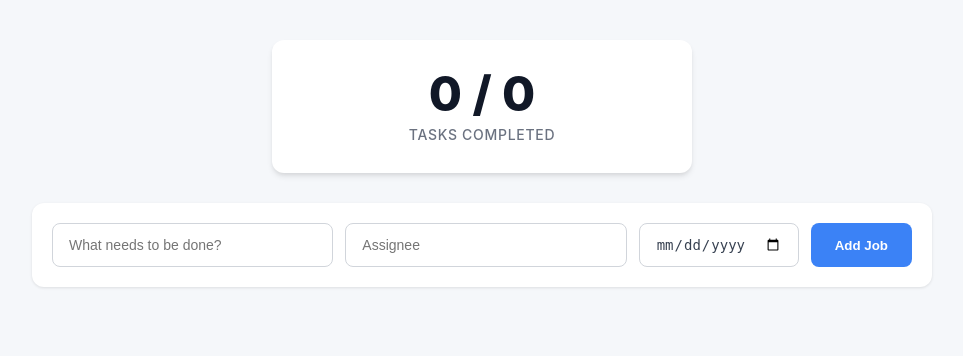
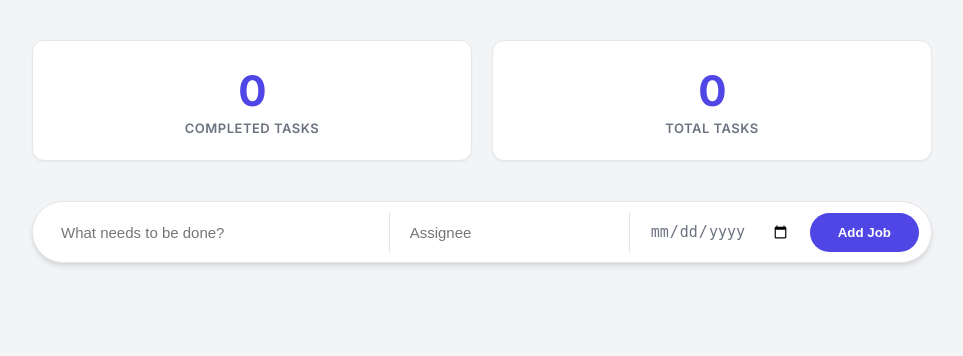
Before and after one commit to HasinduUdantha/python-projects, a Flask app: page / in a window 1280 px wide. Shown: the top 356 px of the page, without its empty margins (158-1121 px from the left). Run offline with Flask 3, Linux system fonts and the light colour scheme; data that the repository does not hold is empty.

Commit message:
refactor index.html for improved layout and styling; enhance job management interface with responsive design and updated elements

```diff
--- a/WorkStream/templates/index.html
+++ b/WorkStream/templates/index.html
@@ -3,15 +3,34 @@
 <head>
     <meta charset="UTF-8">
     <meta name="viewport" content="width=device-width, initial-scale=1.0">
-    <title>SprintLite - Python Version</title>
+    <title>SprintLite</title>
+    <link href="https://fonts.googleapis.com/css2?family=Inter:wght@400;500;600;700&display=swap" rel="stylesheet">
+
     <style>
-        /* --- Global Styles --- */
+        :root {
+            /* Modern SaaS Color Palette */
+            --bg-body: #F3F4F6;
+            --bg-card: #FFFFFF;
+            --primary: #4F46E5; /* Indigo */
+            --primary-hover: #4338CA;
+            --text-main: #111827;
+            --text-secondary: #6B7280;
+            --border: #E5E7EB;
+            --success-bg: #D1FAE5;
+            --success-text: #065F46;
+            --danger-text: #DC2626;
+            --shadow-sm: 0 1px 2px 0 rgba(0, 0, 0, 0.05);
+            --shadow-md: 0 4px 6px -1px rgba(0, 0, 0, 0.1), 0 2px 4px -1px rgba(0, 0, 0, 0.06);
+            --radius: 12px;
+        }
+
         body {
-            font-family: -apple-system, BlinkMacSystemFont, "Segoe UI", Roboto, Helvetica, Arial, sans-serif;
-            background-color: #F5F7FA;
-            color: #1F2937;
+            font-family: 'Inter', sans-serif;
+            background-color: var(--bg-body);
+            color: var(--text-main);
+            margin: 0;
             padding: 40px 20px;
-            margin: 0;
+            -webkit-font-smoothing: antialiased;
         }
 
         .container {
@@ -19,156 +38,224 @@
             margin: 0 auto;
         }
 
-        /* --- Header / Stats Card --- */
+        /* --- Header Stats --- */
         .header {
-            display: flex;
-            justify-content: center;
-            margin-bottom: 30px;
+            display: grid;
+            grid-template-columns: 1fr 1fr;
+            gap: 20px;
+            margin-bottom: 40px;
         }
 
-        .card {
-            background: white;
-            padding: 30px 60px;
-            border-radius: 12px;
+        .stat-card {
+            background: var(--bg-card);
+            padding: 24px;
+            border-radius: var(--radius);
+            box-shadow: var(--shadow-sm);
             text-align: center;
-            box-shadow: 0 4px 6px -1px rgba(0, 0, 0, 0.1), 0 2px 4px -1px rgba(0, 0, 0, 0.06);
-            min-width: 300px;
+            border: 1px solid var(--border);
+            transition: transform 0.2s ease, box-shadow 0.2s ease;
+        }
+
+        .stat-card:hover {
+            transform: translateY(-2px);
+            box-shadow: var(--shadow-md);
         }
 
         .big-number {
-            font-size: 48px;
-            font-weight: 800;
-            color: #111827;
-            line-height: 1;
-            margin-bottom: 8px;
+            font-size: 42px;
+            font-weight: 700;
+            color: var(--primary);
+            margin-bottom: 4px;
+            letter-spacing: -1px;
         }
 
         .label {
-            color: #6B7280;
-            font-size: 14px;
-            font-weight: 500;
+            color: var(--text-secondary);
+            font-size: 13px;
+            font-weight: 600;
             text-transform: uppercase;
-            letter-spacing: 0.05em;
+            letter-spacing: 0.5px;
         }
 
-        /* --- Input Form (Add Job) --- */
+        /* --- Add Job Section --- */
         .input-group {
+            background: var(--bg-card);
+            padding: 8px; /* Tight padding for a "bar" look */
+            border-radius: 50px; /* Pill shape */
             display: flex;
-            gap: 12px;
-            background: white;
-            padding: 20px;
-            border-radius: 12px;
+            box-shadow: var(--shadow-md);
             margin-bottom: 30px;
-            box-shadow: 0 1px 3px 0 rgba(0, 0, 0, 0.1);
+            border: 1px solid var(--border);
+            align-items: center;
         }
 
-        /* --- Common Input Styles --- */
-        input, select {
-            padding: 12px 16px;
-            border: 1px solid #D1D5DB;
-            border-radius: 8px;
-            font-size: 14px;
+        .input-group input {
+            border: none;
+            padding: 12px 20px;
+            font-size: 15px;
             outline: none;
-            transition: all 0.2s;
-            color: #374151;
+            background: transparent;
         }
 
-        /* Flex sizing for inputs */
-        input[type="text"] { flex: 2; }
-        input[type="date"] { flex: 1; }
-        select { flex: 1; cursor: pointer; background-color: white; }
+        .input-group input#new-title { flex: 2; border-right: 1px solid var(--border); }
+        .input-group input#new-assignee { flex: 1; border-right: 1px solid var(--border); }
+        .input-group input#new-date { width: 140px; color: var(--text-secondary); }
 
-        /* Focus State (The Blue Ring) */
-        input:focus, select:focus {
-            border-color: #3B82F6;
-            box-shadow: 0 0 0 3px rgba(59, 130, 246, 0.2);
+        .add-btn {
+            background-color: var(--primary);
+            color: white;
+            border: none;
+            padding: 12px 28px;
+            border-radius: 40px;
+            font-weight: 600;
+            cursor: pointer;
+            transition: all 0.2s;
+            margin-right: 4px;
         }
 
-        /* --- Buttons --- */
-        button {
-            background-color: #3B82F6;
-            color: white;
-            border: none;
-            padding: 12px 24px;
-            border-radius: 8px;
-            font-weight: 600;
-            cursor: pointer;
-            transition: background-color 0.2s;
-            white-space: nowrap;
+        .add-btn:hover {
+            background-color: var(--primary-hover);
+            transform: scale(1.02);
         }
 
-        button:hover { background-color: #2563EB; }
+        /* --- Job List --- */
+        #job-list {
+            display: flex;
+            flex-direction: column;
+            gap: 12px;
+        }
 
-        /* --- Job List Rows --- */
         .job-row {
+            background: var(--bg-card);
+            padding: 16px 24px;
+            border-radius: var(--radius);
             display: flex;
-            gap: 12px;
-            background: white;
-            padding: 16px;
-            margin-bottom: 12px;
-            border-radius: 8px;
             align-items: center;
-            box-shadow: 0 1px 2px 0 rgba(0, 0, 0, 0.05);
-            transition: transform 0.1s;
+            gap: 16px;
+            box-shadow: var(--shadow-sm);
+            border: 1px solid transparent; /* Prepare for hover border */
+            transition: all 0.2s ease;
         }
 
         .job-row:hover {
-            transform: translateY(-1px);
-            box-shadow: 0 4px 6px -1px rgba(0, 0, 0, 0.1);
+            box-shadow: var(--shadow-md);
+            border-color: var(--primary);
         }
 
-        /* Styling the inputs inside the row to look "invisible" until focused */
+        /* Editable Inputs inside Row */
         .job-row input[type="text"] {
             border: 1px solid transparent;
             background: transparent;
-            font-weight: 500;
-        }
-        .job-row input[type="text"]:focus {
-            background: white;
-            border: 1px solid #D1D5DB;
+            font-size: 15px;
+            padding: 6px;
+            border-radius: 6px;
+            width: 100%;
+            font-family: 'Inter', sans-serif;
+            color: var(--text-main);
+            transition: all 0.2s;
         }
 
-        /* Status: Completed */
+        .job-row input[type="text"]:focus {
+            background: #F9FAFB;
+            border-color: var(--border);
+            outline: none;
+        }
+
+        .row-title { flex: 2; font-weight: 500; }
+        .row-assignee { flex: 1; color: var(--text-secondary); }
+
+        .date-text {
+            font-size: 13px;
+            font-weight: 500;
+            color: var(--text-secondary);
+            min-width: 100px;
+            text-align: right;
+        }
+
+        /* Status Dropdown - Styled like a Badge */
+        select.status-select {
+            appearance: none;
+            background-color: #F3F4F6;
+            border: none;
+            padding: 8px 16px;
+            border-radius: 20px;
+            font-size: 13px;
+            font-weight: 600;
+            color: var(--text-secondary);
+            cursor: pointer;
+            text-align: center;
+            transition: all 0.2s;
+        }
+
+        select.status-select:hover {
+            background-color: #E5E7EB;
+        }
+
+        /* Delete Button */
+        .delete-btn {
+            background: none;
+            border: none;
+            cursor: pointer;
+            color: #9CA3AF;
+            padding: 8px;
+            border-radius: 8px;
+            transition: all 0.2s;
+            display: flex;
+            align-items: center;
+            justify-content: center;
+        }
+
+        .delete-btn:hover {
+            color: var(--danger-text);
+            background-color: #FEF2F2;
+        }
+
+        /* --- Dynamic States --- */
+        /* Completed State */
         .job-row.completed {
-            background-color: #ECFDF5; /* Mint Green */
+            background-color: #F0FDFA; /* Very light mint */
             border-left: 4px solid #10B981;
         }
 
-        /* Status: Overdue */
+        .job-row.completed .row-title {
+            text-decoration: line-through;
+            color: #9CA3AF;
+        }
+
+        .job-row.completed select.status-select {
+            background-color: var(--success-bg);
+            color: var(--success-text);
+        }
+
+        /* Overdue State */
         .job-row.overdue .date-text {
-            color: #EF4444;
+            color: var(--danger-text);
             font-weight: 700;
         }
 
-        .date-text {
-            font-size: 14px;
-            color: #6B7280;
-            width: 100px;
-            text-align: center;
+        /* --- Mobile Responsive --- */
+        @media (max-width: 600px) {
+            .header { grid-template-columns: 1fr; }
+            .input-group { flex-direction: column; border-radius: 16px; padding: 16px; }
+            .input-group input { width: 100%; border-right: none; border-bottom: 1px solid var(--border); margin-bottom: 10px; }
+            .add-btn { width: 100%; margin: 0; }
+            .job-row { flex-wrap: wrap; }
+            .row-title { min-width: 100%; }
         }
-
-        .delete-btn {
-            background: transparent;
-            color: #EF4444;
-            font-size: 18px;
-            padding: 8px;
-            flex: 0;
-            opacity: 0.7;
-        }
-        .delete-btn:hover {
-            background: #FEE2E2;
-            opacity: 1;
-        }
-
     </style>
 </head>
 <body>
 
 <div class="container">
+
     <div class="header">
-        <div class="card">
-            <div class="big-number" id="stats-completed">0 / 0</div>
-            <div class="label">Tasks Completed</div>
+        <div class="stat-card">
+            <div class="big-number" id="stats-completed">0</div>
+            <div class="label">Completed Tasks</div>
+        </div>
+        <div class="stat-card">
+            <div class="big-number" id="stats-total">0</div>
+            <div class="label">Total Tasks</div>
         </div>
     </div>
 
@@ -176,11 +263,12 @@
         <input type="text" id="new-title" placeholder="What needs to be done?">
         <input type="text" id="new-assignee" placeholder="Assignee">
         <input type="date" id="new-date">
-        <button onclick="addJob()">Add Job</button>
+        <button class="add-btn" onclick="addJob()">Add Job</button>
     </div>
 
     <div id="job-list">
         </div>
+
 </div>
 
 <script>
@@ -190,31 +278,33 @@
         const response = await fetch(API_URL);
         const data = await response.json();
 
-        // Update Stats
-        document.getElementById('stats-completed').innerText = `${data.stats.completed} / ${data.stats.total}`;
+        // Update Stats separate numbers
+        document.getElementById('stats-completed').innerText = data.stats.completed;
+        document.getElementById('stats-total').innerText = data.stats.total;
 
-        // Render List
         const list = document.getElementById('job-list');
         list.innerHTML = '';
 
         data.jobs.forEach(job => {
             const isCompleted = job.status === 'Completed';
-            // Simple date comparison for overdue logic
             const isOverdue = new Date(job.due_date) < new Date() && !isCompleted;
+
+            // SVG Icon for Delete
+            const trashIcon = `<svg xmlns="http://www.w3.org/2000/svg" width="18" height="18" viewBox="0 0 24 24" fill="none" stroke="currentColor" stroke-width="2" stroke-linecap="round" stroke-linejoin="round"><polyline points="3 6 5 6 21 6"></polyline><path d="M19 6v14a2 2 0 0 1-2 2H7a2 2 0 0 1-2-2V6m3 0V4a2 2 0 0 1 2-2h4a2 2 0 0 1 2 2v2"></path></svg>`;
 
             const html = `
                 <div class="job-row ${isCompleted ? 'completed' : ''} ${isOverdue ? 'overdue' : ''}">
-                    <input type="text" value="${job.title}" onchange="updateJob(${job.id}, 'title', this.value)">
-                    <input type="text" value="${job.assignee}" onchange="updateJob(${job.id}, 'assignee', this.value)">
+                    <input class="row-title" type="text" value="${job.title}" onchange="updateJob(${job.id}, 'title', this.value)">
+                    <input class="row-assignee" type="text" value="${job.assignee}" onchange="updateJob(${job.id}, 'assignee', this.value)">
 
                     <span class="date-text">${new Date(job.due_date).toISOString().split('T')[0]}</span>
 
-                    <select onchange="updateJob(${job.id}, 'status', this.value)">
-                        <option value="Not Started" ${job.status === 'Not Started' ? 'selected' : ''}>Not Started</option>
-                        <option value="Completed" ${isCompleted ? 'selected' : ''}>Completed</option>
+                    <select class="status-select" onchange="updateJob(${job.id}, 'status', this.value)">
+                        <option value="Not Started" ${job.status === 'Not Started' ? 'selected' : ''}>Pending</option>
+                        <option value="Completed" ${isCompleted ? 'selected' : ''}>Done</option>
                     </select>
 
-                    <button class="delete-btn" onclick="deleteJob(${job.id})" title="Delete Task">🗑️</button>
+                    <button class="delete-btn" onclick="deleteJob(${job.id})">${trashIcon}</button>
                 </div>
             `;
             list.innerHTML += html;
@@ -226,7 +316,7 @@
         const assignee = document.getElementById('new-assignee').value;
         const date = document.getElementById('new-date').value;
 
-        if(!title || !date) return alert("Please enter a Title and Due Date");
+        if(!title || !date) return alert("Please fill in the task and date.");
 
         await fetch(API_URL, {
             method: 'POST',
@@ -242,7 +332,6 @@
     async function updateJob(id, field, value) {
         const body = {};
         body[field] = value;
-
         await fetch(`${API_URL}/${id}`, {
             method: 'PUT',
             headers: {'Content-Type': 'application/json'},
@@ -252,13 +341,12 @@
     }
 
     async function deleteJob(id) {
-        if(confirm('Are you sure you want to delete this task?')) {
+        if(confirm('Delete this task?')) {
             await fetch(`${API_URL}/${id}`, { method: 'DELETE' });
             loadJobs();
         }
     }
 
-    // Initial Load
     loadJobs();
 </script>
 
```
